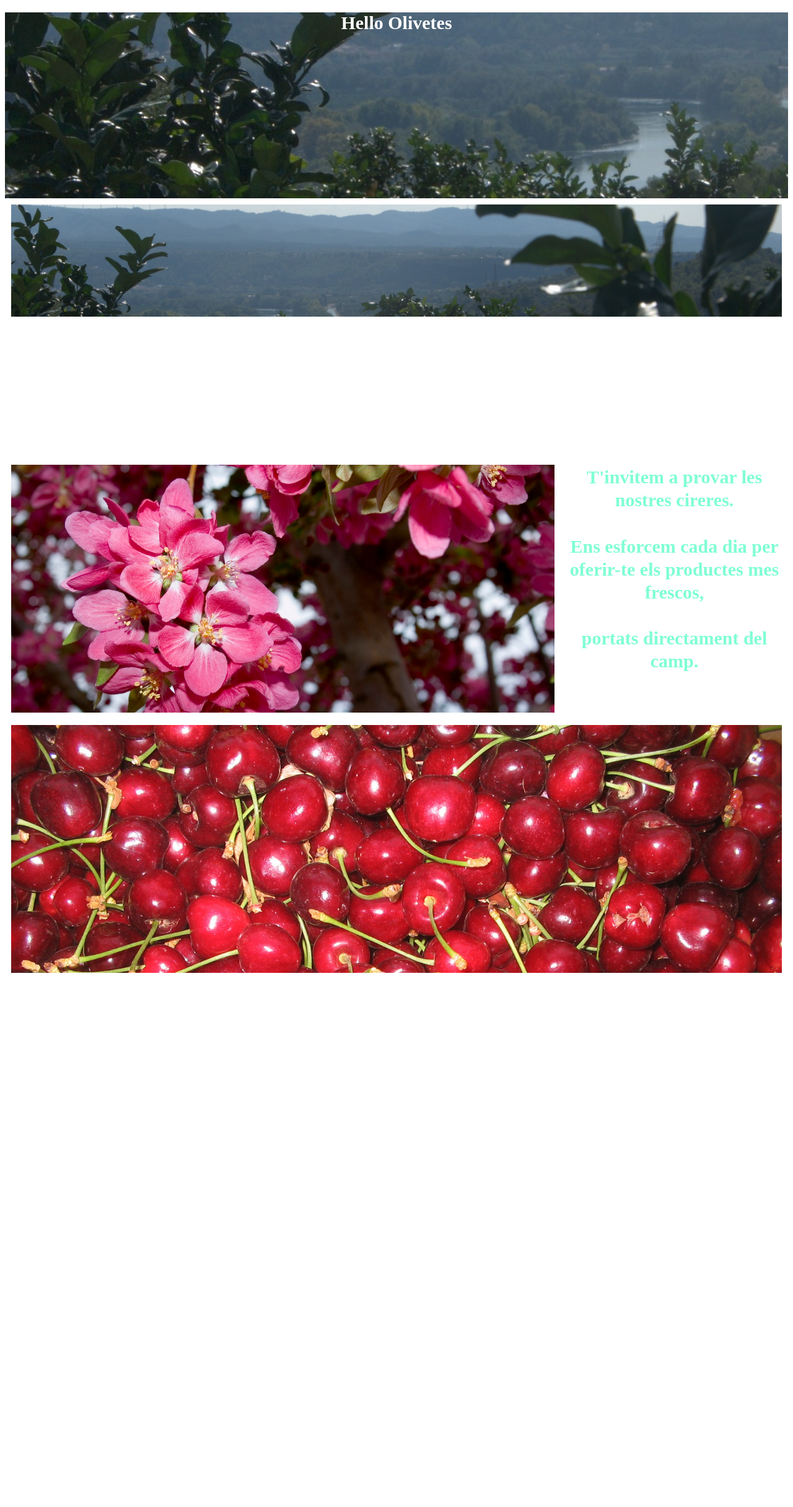
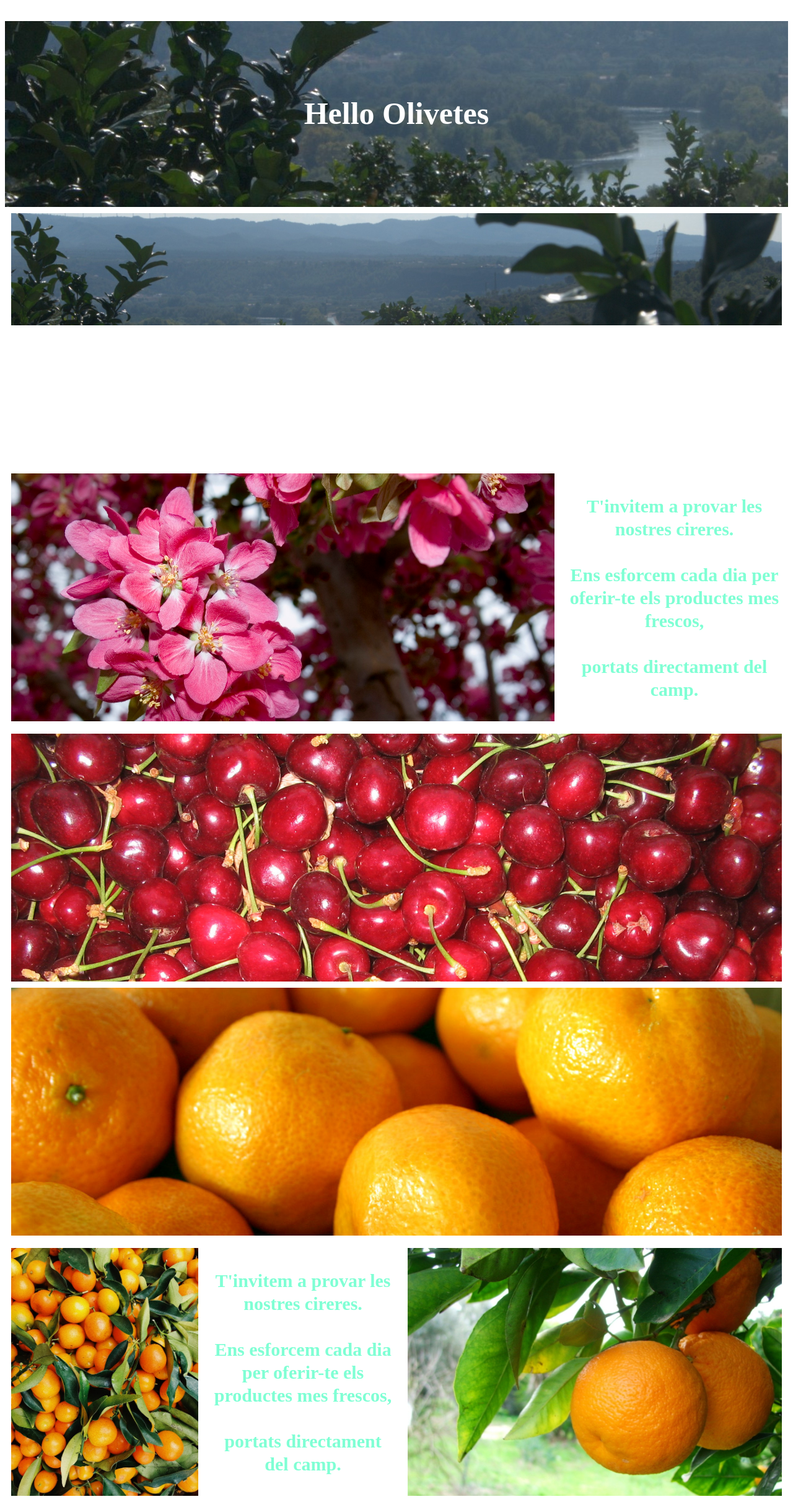
Before and after one commit to TwikiTuki/TwikiTuki.github.io, a plain HTML site: page index.html in a window 1280 px wide. Shown: the whole page at 62% size. Before the commit the page ends 1580 px from the top, so only its background shows below. Drawn offline with Linux system fonts and the light colour scheme.

Commit message:
Taronges i mandarines, centrat, no responsive

```diff
--- a/index.html
+++ b/index.html
@@ -37,10 +37,29 @@
           </p>
         </div>
       </div>
-
       <div class="img">
         <img class="big" src="images/cherries-l.jpg" alt="">
       </div>
+
+      <div class="img">
+        <img class="big" src="images/mandarines-full-1280x853.jpg" alt="">
+      </div>
+      <div class="flex">
+        <div class="img hidden">
+          <img class="big" src="images/taronges-fulla-s-640x853.jpg">
+        </div>
+        <div class="text mid">
+          <p class="center">
+          T'invitem a provar les nostres cireres.</br></br>
+          Ens esforcem cada dia per oferir-te els productes mes frescos,</br></br>
+          portats directament del camp.
+          </p>
+        </div>
+        <div class="img">
+          <img class="big" src="images/taronges-m-1280x960.jpg" alt="">
+        </div>
+      </div>
+
 
     </div>
 
--- a/styles.css
+++ b/styles.css
@@ -35,7 +35,6 @@ div.text{
   font-size: 30px;
   font-weight: bold;
   text-align: center;
-  vertical-align: middle;
 
   display: inline;
 
@@ -45,14 +44,13 @@ div.text{
 }
 div.img{
   overflow: hidden;
+  height: 400px;
 }
 
-div.text, div.img{
-    height: 400px;
-}
 
 div.flex{
   display: flex;
+  align-items: center;
 }
 
 
@@ -60,18 +58,19 @@ div.heading{
 
   background-image: url('images/vista-corped3.jpg');
   height: 300px;
-  text-align: middle;
+  text-align: center;
 
 }
 
 h1{
+  position: relative;
   margin-left: auto;
   margin-right: auto;
-  text-align:center;
-  height: 100%;
+
+  top: 40%;
 
   color: white;
-  font-size: 30px;
+  font-size: 50px;
   font-weight: bold;
 }
 
@@ -81,7 +80,6 @@ h2{
 
   margin-top: auto;
   margin-bottom: auto;
-  text-align: middle;
 
   color: white;
   font-size: 30px;
@@ -111,3 +109,14 @@ p.center{
 
 .main{
 }
+
+@media (max-width:500px) {
+  .hidden{
+    display: none;
+  }
+}
+@media (min-width:501px) {
+  .hidden{
+    display: initial;
+  }
+}
```
Also changed, not shown: images/mandarines-arbre-m-1278x958.jpg (added), images/mandarines-full-1280x853.jpg (added), images/taronges-fulla-s-640x853.jpg (added), images/taronges-l-1600x1200.jpg (added), images/taronges-m-1280x960.jpg (added), 2 other files.
